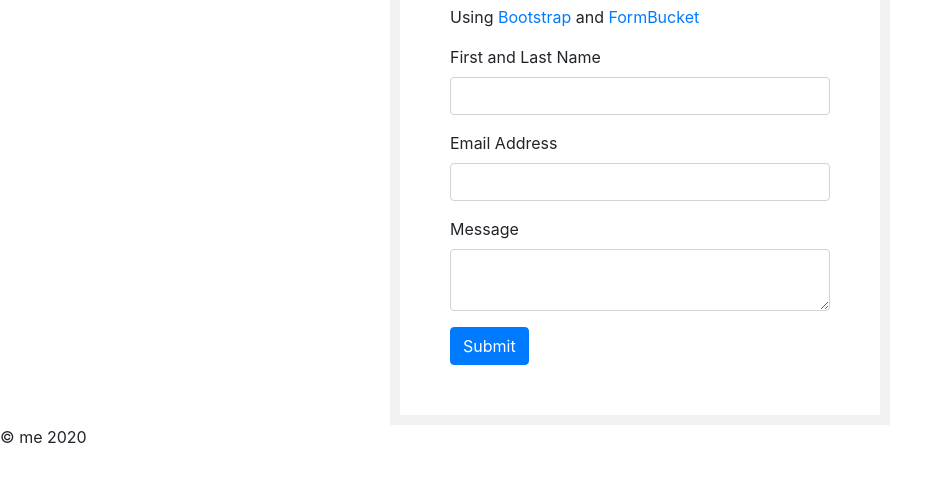
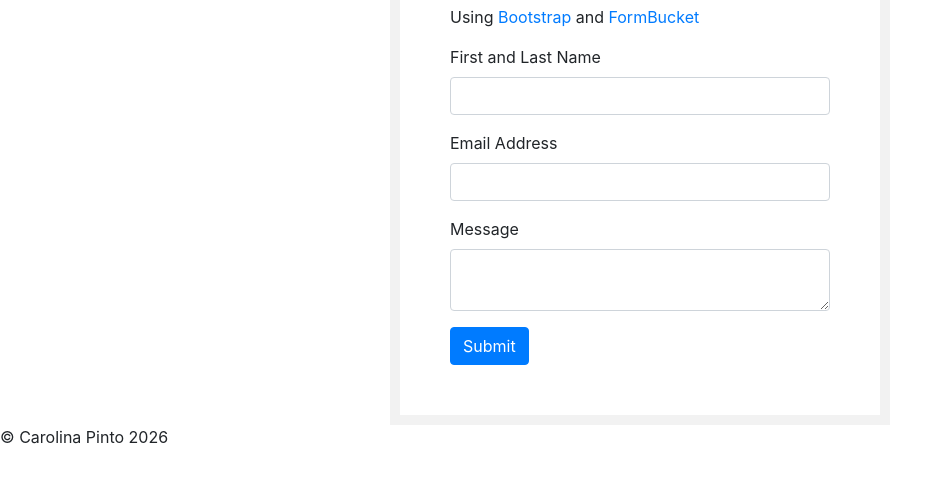
Before and after one commit to pint9785/UX220PracticeTest2, a plain HTML site: page q3.html in a window 1280 px wide. Shown: the part 111-594 px from the top of the page, without its empty margins (0-952 px from the left). Drawn offline with nearby package versions, Linux system fonts and the light colour scheme.

Commit message:
Update q3.html

```diff
--- a/q3.html
+++ b/q3.html
@@ -47,7 +47,7 @@
         </section>
     </main>
     <footer>
-        &copy; me 2020
+        &copy; Carolina Pinto 2026
     </footer>
 </body>
 
```
